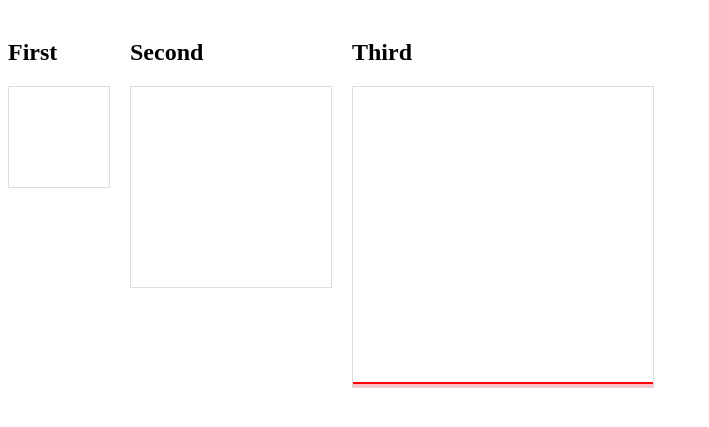
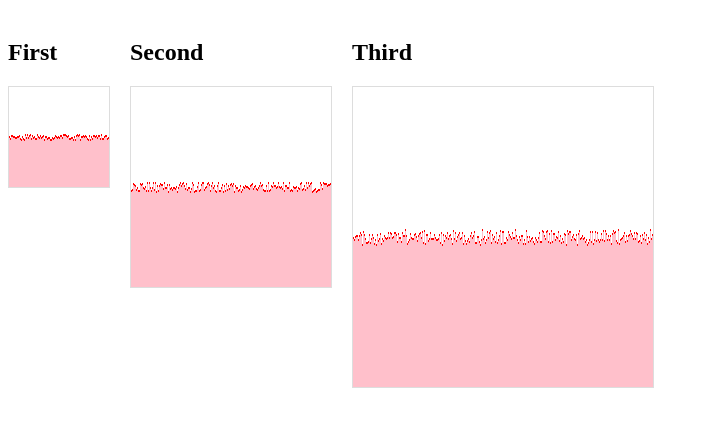
Before and after one commit to gridsane/yandex-shri, a plain HTML site: page 2-equalizer/index.html in a window 1280 px wide. Shown: the part 61-488 px from the top of the page, without its empty margins (0-709 px from the left). Drawn offline with Linux system fonts and the light colour scheme.

Commit message:
equalizer columns step, final

```diff
--- a/2-equalizer/index.html
+++ b/2-equalizer/index.html
@@ -23,7 +23,6 @@
           width: 300px;
           height: 300px;
       }
-
       .equalizer span {
           vertical-align: bottom;
           display: inline-block;
@@ -37,9 +36,8 @@
         function setEqualizer(elementId, duration, colWidth) {
             var element = document.getElementById(elementId).getElementsByClassName('equalizer')[0],
                 colWidth = colWidth || 10,
-                elWidth = element.offsetWidth,
                 elHeight = element.offsetHeight,
-                colQuantity = Math.ceil(elWidth / colWidth),
+                colQuantity = Math.ceil(element.offsetWidth / colWidth),
                 cols = [];
 
             element.style.lineHeight = elHeight + 'px';
@@ -53,22 +51,34 @@
                 cols.push({
                     el: col,
                     height: 0,
-                    targetHeight: Math.random() * elHeight,
+                    targetHeight: 0,
+                    step: 0
                 });
             };
 
+            function initColsHeights(cols) {
+                for (var i = 0; i < colQuantity; i++) {
+                    cols[i].height = Math.random() * elHeight;
+                    cols[i].targetHeight = elHeight / 2;
+                    cols[i].step = (cols[i].targetHeight - cols[i].height) / duration;
+                }
+            }
+
             var lastTime = new Date().getTime(),
-                startTime = lastTime;
+                startTime = 0;
 
             var equalizerStep = function () {
-                var t  = new Date().getTime(),
-                    dt = (t - lastTime)/1000;
+                var t  = new Date().getTime(), // milliseconds
+                    dt = (t - lastTime)/1000; // seconds
 
-                if ((t - startTime)/1000 <= duration) {
-                    for (var i = 0; i < colQuantity; i++) {
-                        cols[i].height += dt;
-                        cols[i].el.style.height = parseInt(cols[i].height) + 'px';
-                    }
+                if ((t - startTime)/1000 > duration) {
+                    initColsHeights(cols);
+                    startTime = t;
+                }
+
+                for (var i = 0; i < colQuantity; i++) {
+                    cols[i].height += cols[i].step * dt;
+                    cols[i].el.style.height = parseInt(cols[i].height) + 'px';
                 }
 
                 lastTime = t;
@@ -79,7 +89,9 @@
         }
 
         window.onload = function () {
-          setEqualizer('eq_3', 10, 1);
+          setEqualizer('eq_1', 1, 1);
+          setEqualizer('eq_2', 1, 1);
+          setEqualizer('eq_3', 1, 1);
         }
     </script>
   </head>
```
